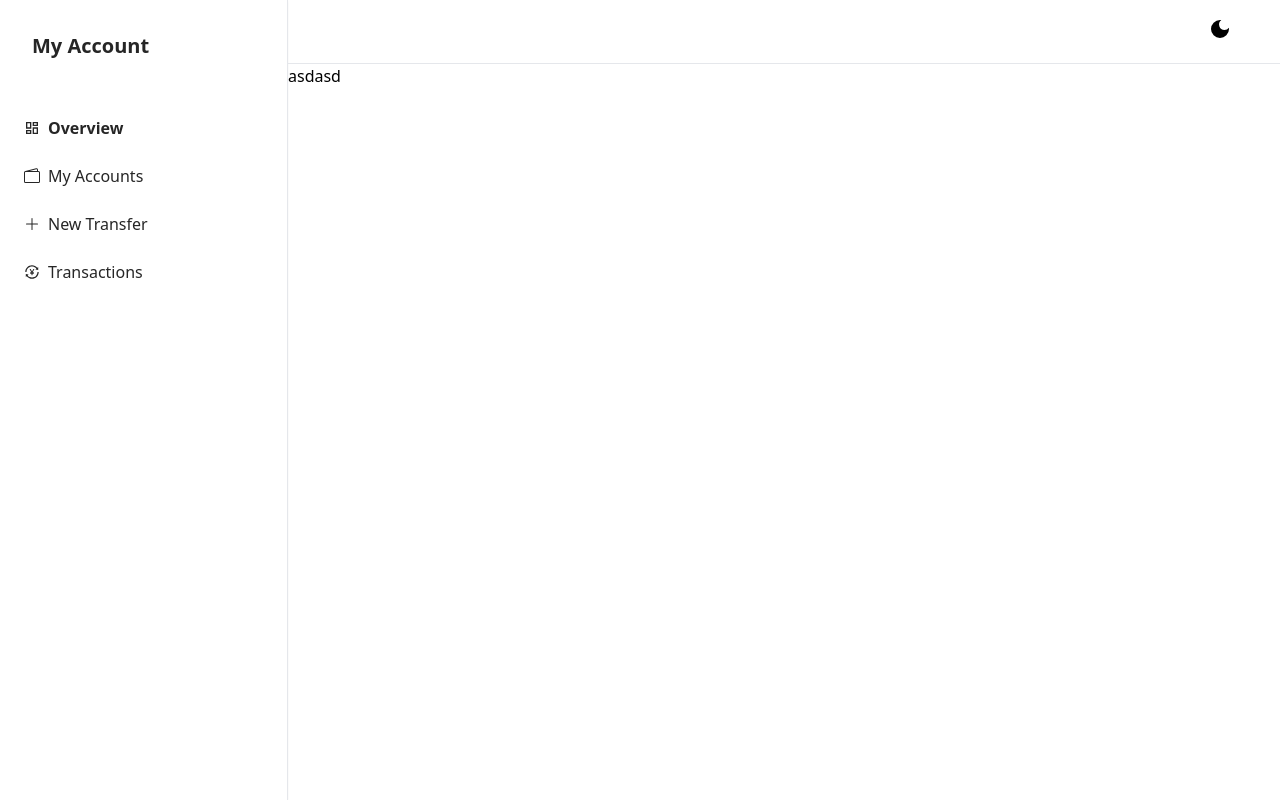
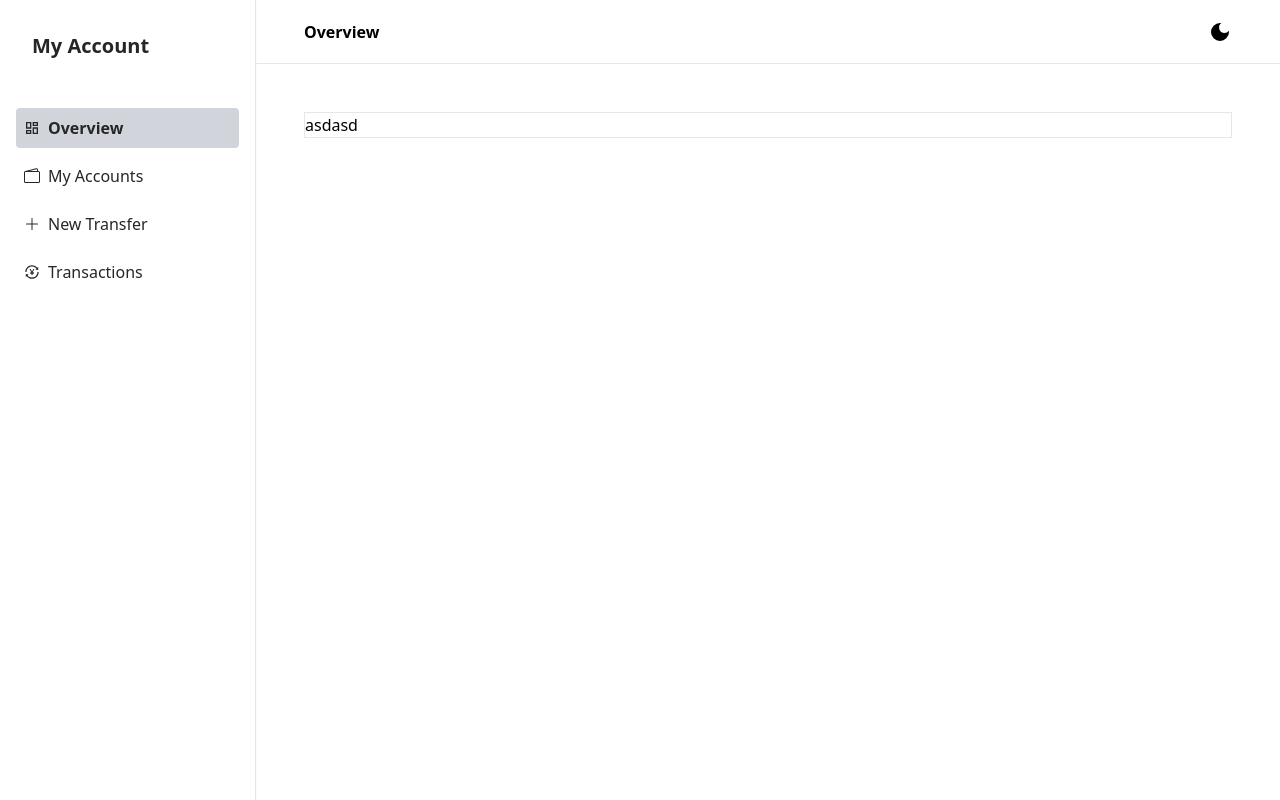
Before and after one commit to cjdomacena/IS322-Final-Project, a React (Create React App) app: page / in a window 1280 px wide. Built offline with nearby package versions, Linux system fonts and the light colour scheme.

Commit message:
feat: :sparkles: Dark mode

```diff
--- a/src/components/Navbar/ListItem.tsx
+++ b/src/components/Navbar/ListItem.tsx
@@ -12,7 +12,7 @@ const ListItem = (props: Props) => {
   return (
     <Link to={props.path}>
       <li
-        className={`p-2 dark:hover:bg-neutral-900 hover:bg-neutral-300 text-neutral-800 dark:text-white transition-colors my-2 flex items-center gap-2 ${match ? ' dark:bg-neutral-900 font-bold' : null}`}>
+        className={`p-2 dark:hover:bg-neutral-900 rounded hover:bg-gray-300 text-neutral-800 dark:text-white transition-colors my-2 flex items-center gap-2 ${match ? ' dark:bg-neutral-900 bg-gray-300 font-bold' : null}`}>
           {props.svgIcon}
           {props.text}
       </li>
--- a/src/components/Navbar/Nav.tsx
+++ b/src/components/Navbar/Nav.tsx
@@ -1,10 +1,13 @@
-import React from 'react'
+import {useLocation} from 'react-router-dom'
 import {MdDarkMode, MdLightMode} from 'react-icons/md'
 import { useAppDispatch, useAppSelector } from '../../redux/hooks'
 import { toggleDarkMode } from '../../redux/ThemeSlice'
 type Props = {}
 
 const Nav = (props: Props) => {
+  const location = useLocation();
+  let currentLocation = location.pathname.replace("/", "")
+  currentLocation = currentLocation.replace("-", " ");
  const dispatch = useAppDispatch();
  const {isDarkMode} = useAppSelector(state => state.theme)
 
@@ -13,8 +16,11 @@ const Nav = (props: Props) => {
  }
 
   return (
-    <nav className="h-16 border-b dark:border-b-neutral-800 w-full flex items-center justify-end">
-      <div className="w-fit mx-12 ">
+    <nav className="h-16 border-b dark:border-b-neutral-800 w-full flex items-center">
+      <div className="w-full mx-12 flex items-center justify-between">
+        <div>
+          <h1 className='capitalize font-bold dark:text-neutral-50'>{currentLocation.length < 1 ? "Overview" : currentLocation}</h1>
+        </div>
         <button onClick={handleToggle}>
           {!isDarkMode ? (
             <MdDarkMode className="w-6 h-6 " />
--- a/src/components/Navbar/index.tsx
+++ b/src/components/Navbar/index.tsx
@@ -6,7 +6,7 @@ type Props = {}
 
 const Navbar = (props: Props) => {
   return (
-    <aside className="h-screen w-72 border-r dark:border-r-neutral-800 shadow-sm">
+    <aside className="h-screen w-64 border-r dark:border-r-neutral-800 shadow-sm">
       <div className="px-4 py-8 h-full">
         <div>
           <h1 className="font-bold text-xl text-neutral-800 dark:text-neutral-50 px-4">My Account</h1>
--- a/src/pages/Dashboard.tsx
+++ b/src/pages/Dashboard.tsx
@@ -2,7 +2,7 @@ type Props = {}
 
 const Dashboard = (props: Props) => {
   return (
-	<div>
+	<div className=" w-auto h-auto border m-12">
 		asdasd
 	</div>
   )
```
